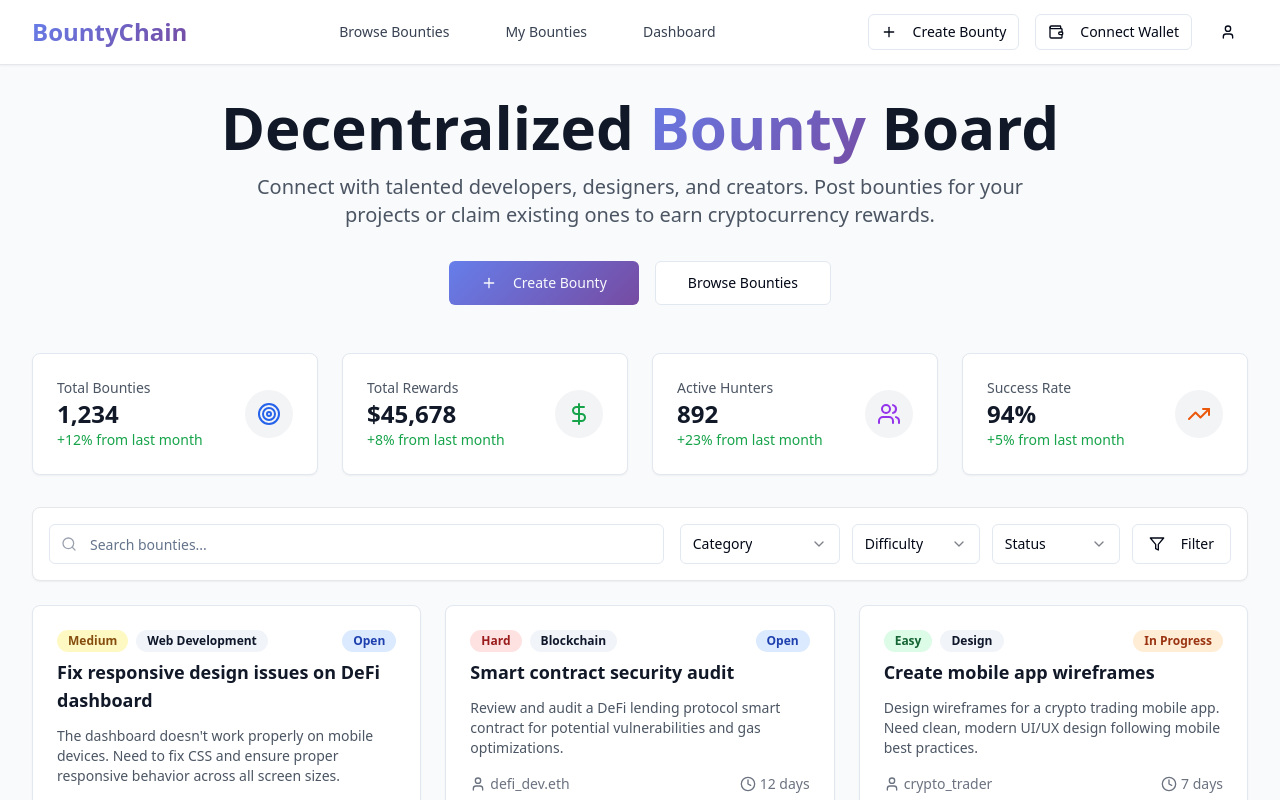
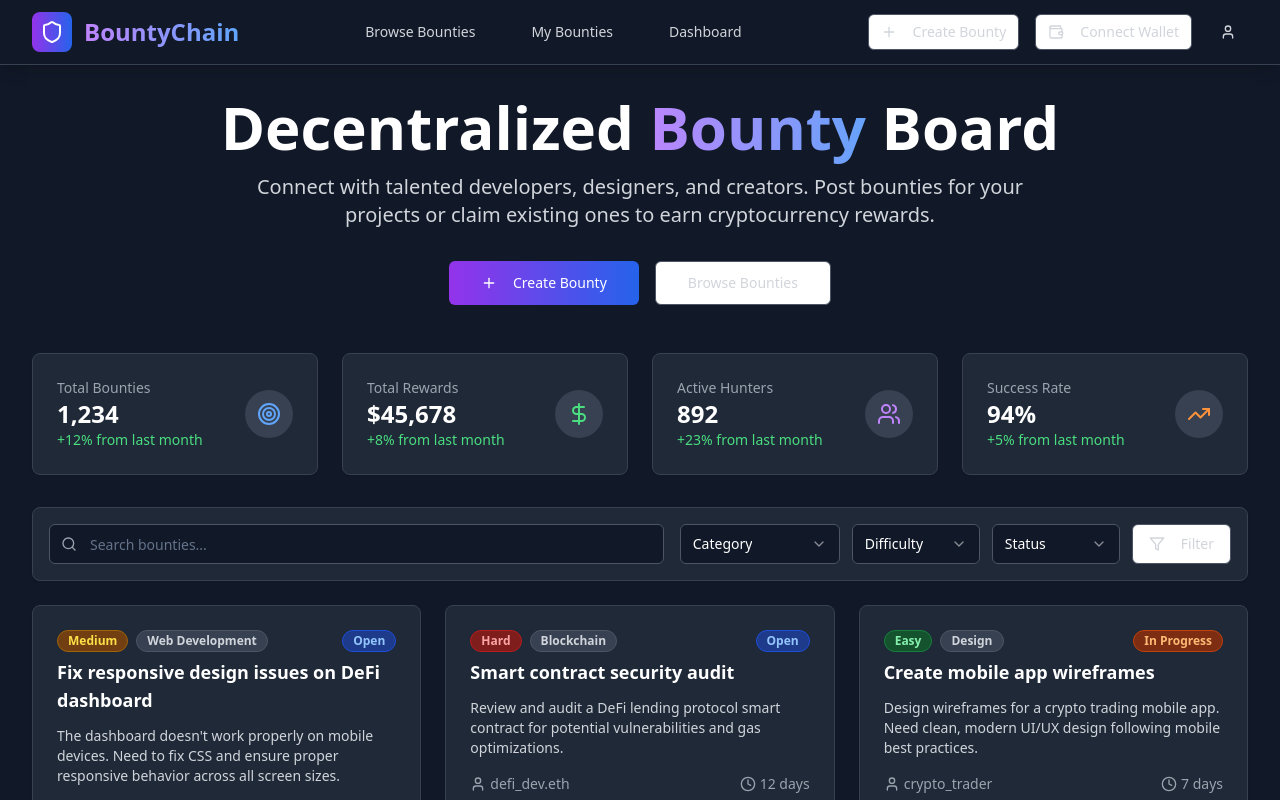
Before and after one commit to 56Samyak/quest-chain-board, a React (Vite) app: page / in a window 1280 px wide. Shown: the top 800 px of the page. Built offline with nearby package versions, Linux system fonts and the light colour scheme.

Commit message:
Fix: Button functionality and UI enhancements
- Ensure buttons function correctly.
- Implement dark color scheme for UI.
- Add logo to Bountychain.

```diff
--- a/src/components/BountyCard.tsx
+++ b/src/components/BountyCard.tsx
@@ -30,43 +30,43 @@ const BountyCard = ({
 }: BountyCardProps) => {
   const getDifficultyColor = (difficulty: string) => {
     switch (difficulty) {
-      case "Easy": return "bg-green-100 text-green-800";
-      case "Medium": return "bg-yellow-100 text-yellow-800";
-      case "Hard": return "bg-red-100 text-red-800";
-      default: return "bg-gray-100 text-gray-800";
+      case "Easy": return "bg-green-900 text-green-300 border-green-700";
+      case "Medium": return "bg-yellow-900 text-yellow-300 border-yellow-700";
+      case "Hard": return "bg-red-900 text-red-300 border-red-700";
+      default: return "bg-gray-800 text-gray-300 border-gray-700";
     }
   };
 
   const getStatusColor = (status: string) => {
     switch (status) {
-      case "Open": return "bg-blue-100 text-blue-800";
-      case "In Progress": return "bg-orange-100 text-orange-800";
-      case "Completed": return "bg-green-100 text-green-800";
-      default: return "bg-gray-100 text-gray-800";
+      case "Open": return "bg-blue-900 text-blue-300 border-blue-700";
+      case "In Progress": return "bg-orange-900 text-orange-300 border-orange-700";
+      case "Completed": return "bg-green-900 text-green-300 border-green-700";
+      default: return "bg-gray-800 text-gray-300 border-gray-700";
     }
   };
 
   return (
-    <Card className="hover:shadow-lg transition-all duration-300 hover:-translate-y-1 animate-fade-in">
+    <Card className="hover:shadow-xl transition-all duration-300 hover:-translate-y-1 animate-fade-in bg-gray-800 border-gray-700">
       <CardHeader className="pb-3">
         <div className="flex justify-between items-start">
           <div className="flex space-x-2">
             <Badge className={getDifficultyColor(difficulty)}>
               {difficulty}
             </Badge>
-            <Badge variant="secondary">{category}</Badge>
+            <Badge variant="secondary" className="bg-gray-700 text-gray-300 border-gray-600">{category}</Badge>
           </div>
           <Badge className={getStatusColor(status)}>
             {status}
           </Badge>
         </div>
-        <h3 className="text-lg font-semibold text-gray-900 line-clamp-2">{title}</h3>
+        <h3 className="text-lg font-semibold text-white line-clamp-2">{title}</h3>
       </CardHeader>
 
       <CardContent className="pb-4">
-        <p className="text-gray-600 text-sm mb-4 line-clamp-3">{description}</p>
+        <p className="text-gray-300 text-sm mb-4 line-clamp-3">{description}</p>
 
-        <div className="flex items-center justify-between text-sm text-gray-500">
+        <div className="flex items-center justify-between text-sm text-gray-400">
           <div className="flex items-center space-x-1">
             <User className="h-4 w-4" />
             <span>{poster}</span>
@@ -81,13 +81,13 @@ const BountyCard = ({
       <CardFooter className="pt-0">
         <div className="flex justify-between items-center w-full">
           <div className="flex items-center space-x-1">
-            <DollarSign className="h-5 w-5 text-green-600" />
-            <span className="text-xl font-bold text-green-600">{reward}</span>
-            <span className="text-sm text-gray-500">{currency}</span>
+            <DollarSign className="h-5 w-5 text-green-400" />
+            <span className="text-xl font-bold text-green-400">{reward}</span>
+            <span className="text-sm text-gray-400">{currency}</span>
           </div>
 
           <Button
-            className="bg-gradient-primary hover:opacity-90 transition-opacity"
+            className="bg-gradient-to-r from-purple-600 to-blue-600 hover:from-purple-700 hover:to-blue-700 text-white"
             disabled={status !== "Open"}
           >
             {status === "Open" ? "Claim Bounty" : "View Details"}
--- a/src/components/DashboardStats.tsx
+++ b/src/components/DashboardStats.tsx
@@ -9,43 +9,43 @@ const DashboardStats = () => {
       value: "1,234",
       change: "+12%",
       icon: Target,
-      color: "text-blue-600"
+      color: "text-blue-400"
     },
     {
       title: "Total Rewards",
       value: "$45,678",
       change: "+8%",
       icon: DollarSign,
-      color: "text-green-600"
+      color: "text-green-400"
     },
     {
       title: "Active Hunters",
       value: "892",
       change: "+23%",
       icon: Users,
-      color: "text-purple-600"
+      color: "text-purple-400"
     },
     {
       title: "Success Rate",
       value: "94%",
       change: "+5%",
       icon: TrendingUp,
-      color: "text-orange-600"
+      color: "text-orange-400"
     }
   ];
 
   return (
     <div className="grid grid-cols-1 md:grid-cols-2 lg:grid-cols-4 gap-6 mb-8">
       {stats.map((stat, index) => (
-        <Card key={index} className="hover:shadow-md transition-shadow">
+        <Card key={index} className="hover:shadow-lg transition-shadow bg-gray-800 border-gray-700">
           <CardContent className="p-6">
             <div className="flex items-center justify-between">
               <div>
-                <p className="text-sm font-medium text-gray-600">{stat.title}</p>
-                <p className="text-2xl font-bold text-gray-900">{stat.value}</p>
-                <p className="text-sm text-green-600">{stat.change} from last month</p>
+                <p className="text-sm font-medium text-gray-400">{stat.title}</p>
+                <p className="text-2xl font-bold text-white">{stat.value}</p>
+                <p className="text-sm text-green-400">{stat.change} from last month</p>
               </div>
-              <div className={`p-3 rounded-full bg-gray-100 ${stat.color}`}>
+              <div className={`p-3 rounded-full bg-gray-700 ${stat.color}`}>
                 <stat.icon className="h-6 w-6" />
               </div>
             </div>
--- a/src/components/FilterBar.tsx
+++ b/src/components/FilterBar.tsx
@@ -6,54 +6,54 @@ import { Search, Filter } from "lucide-react";
 
 const FilterBar = () => {
   return (
-    <div className="bg-white p-4 rounded-lg shadow-sm border border-gray-200 mb-6">
+    <div className="bg-gray-800 p-4 rounded-lg shadow-sm border border-gray-700 mb-6">
       <div className="flex flex-col lg:flex-row gap-4 items-center">
         <div className="relative flex-1">
           <Search className="absolute left-3 top-1/2 transform -translate-y-1/2 text-gray-400 h-4 w-4" />
           <Input
             placeholder="Search bounties..."
-            className="pl-10"
+            className="pl-10 bg-gray-900 border-gray-600 text-white placeholder-gray-400"
           />
         </div>
 
         <div className="flex gap-3">
           <Select>
-            <SelectTrigger className="w-40">
+            <SelectTrigger className="w-40 bg-gray-900 border-gray-600 text-white">
               <SelectValue placeholder="Category" />
             </SelectTrigger>
-            <SelectContent>
-              <SelectItem value="web-dev">Web Development</SelectItem>
-              <SelectItem value="mobile">Mobile App</SelectItem>
-              <SelectItem value="blockchain">Blockchain</SelectItem>
-              <SelectItem value="ai-ml">AI/ML</SelectItem>
-              <SelectItem value="design">Design</SelectItem>
-              <SelectItem value="security">Security</SelectItem>
+            <SelectContent className="bg-gray-900 border-gray-600">
+              <SelectItem value="web-dev" className="text-white">Web Development</SelectItem>
+              <SelectItem value="mobile" className="text-white">Mobile App</SelectItem>
+              <SelectItem value="blockchain" className="text-white">Blockchain</SelectItem>
+              <SelectItem value="ai-ml" className="text-white">AI/ML</SelectItem>
+              <SelectItem value="design" className="text-white">Design</SelectItem>
+              <SelectItem value="security" className="text-white">Security</SelectItem>
             </SelectContent>
           </Select>
 
           <Select>
-            <SelectTrigger className="w-32">
+            <SelectTrigger className="w-32 bg-gray-900 border-gray-600 text-white">
               <SelectValue placeholder="Difficulty" />
             </SelectTrigger>
-            <SelectContent>
-              <SelectItem value="easy">Easy</SelectItem>
-              <SelectItem value="medium">Medium</SelectItem>
-              <SelectItem value="hard">Hard</SelectItem>
+            <SelectContent className="bg-gray-900 border-gray-600">
+              <SelectItem value="easy" className="text-white">Easy</SelectItem>
+              <SelectItem value="medium" className="text-white">Medium</SelectItem>
+              <SelectItem value="hard" className="text-white">Hard</SelectItem>
             </SelectContent>
           </Select>
 
           <Select>
-            <SelectTrigger className="w-32">
+            <SelectTrigger className="w-32 bg-gray-900 border-gray-600 text-white">
               <SelectValue placeholder="Status" />
             </SelectTrigger>
-            <SelectContent>
-              <SelectItem value="open">Open</SelectItem>
-              <SelectItem value="progress">In Progress</SelectItem>
-              <SelectItem value="completed">Completed</SelectItem>
+            <SelectContent className="bg-gray-900 border-gray-600">
+              <SelectItem value="open" className="text-white">Open</SelectItem>
+              <SelectItem value="progress" className="text-white">In Progress</SelectItem>
+              <SelectItem value="completed" className="text-white">Completed</SelectItem>
             </SelectContent>
           </Select>
 
-          <Button variant="outline" size="default">
+          <Button variant="outline" size="default" className="border-gray-600 text-gray-300 hover:bg-gray-700">
             <Filter className="h-4 w-4 mr-2" />
             Filter
           </Button>
--- a/src/components/Header.tsx
+++ b/src/components/Header.tsx
@@ -1,44 +1,47 @@
 
 import { Button } from "@/components/ui/button";
-import { Wallet, Plus, User } from "lucide-react";
+import { Wallet, Plus, User, Shield } from "lucide-react";
 
 const Header = () => {
   return (
-    <header className="bg-white border-b border-gray-200 shadow-sm">
+    <header className="bg-gray-900 border-b border-gray-700 shadow-lg">
       <div className="max-w-7xl mx-auto px-4 sm:px-6 lg:px-8">
         <div className="flex justify-between items-center h-16">
           <div className="flex items-center">
-            <div className="flex-shrink-0">
-              <h1 className="text-2xl font-bold bg-gradient-primary bg-clip-text text-transparent">
+            <div className="flex-shrink-0 flex items-center space-x-3">
+              <div className="p-2 bg-gradient-to-r from-purple-600 to-blue-600 rounded-lg">
+                <Shield className="h-6 w-6 text-white" />
+              </div>
+              <h1 className="text-2xl font-bold bg-gradient-to-r from-purple-400 to-blue-400 bg-clip-text text-transparent">
                 BountyChain
               </h1>
             </div>
           </div>
 
           <nav className="hidden md:flex space-x-8">
-            <a href="#" className="text-gray-700 hover:text-purple-600 px-3 py-2 rounded-md text-sm font-medium transition-colors">
+            <a href="#" className="text-gray-300 hover:text-purple-400 px-3 py-2 rounded-md text-sm font-medium transition-colors">
               Browse Bounties
             </a>
-            <a href="#" className="text-gray-700 hover:text-purple-600 px-3 py-2 rounded-md text-sm font-medium transition-colors">
+            <a href="#" className="text-gray-300 hover:text-purple-400 px-3 py-2 rounded-md text-sm font-medium transition-colors">
               My Bounties
             </a>
-            <a href="#" className="text-gray-700 hover:text-purple-600 px-3 py-2 rounded-md text-sm font-medium transition-colors">
+            <a href="#" className="text-gray-300 hover:text-purple-400 px-3 py-2 rounded-md text-sm font-medium transition-colors">
               Dashboard
             </a>
           </nav>
 
           <div className="flex items-center space-x-4">
-            <Button variant="outline" size="sm" className="flex items-center space-x-2">
+            <Button variant="outline" size="sm" className="flex items-center space-x-2 border-gray-600 text-gray-300 hover:bg-gray-800">
               <Plus className="h-4 w-4" />
               <span>Create Bounty</span>
             </Button>
 
-            <Button variant="outline" size="sm" className="flex items-center space-x-2">
+            <Button variant="outline" size="sm" className="flex items-center space-x-2 border-gray-600 text-gray-300 hover:bg-gray-800">
               <Wallet className="h-4 w-4" />
               <span>Connect Wallet</span>
             </Button>
 
-            <Button variant="ghost" size="sm">
+            <Button variant="ghost" size="sm" className="text-gray-300 hover:bg-gray-800">
               <User className="h-5 w-5" />
             </Button>
           </div>
--- a/src/pages/Index.tsx
+++ b/src/pages/Index.tsx
@@ -89,14 +89,14 @@ const Index = () => {
 
   if (showCreateForm) {
     return (
-      <div className="min-h-screen bg-gray-50">
+      <div className="min-h-screen bg-gray-900">
         <Header />
         <div className="max-w-7xl mx-auto px-4 sm:px-6 lg:px-8 py-8">
           <div className="mb-6">
             <Button
               variant="outline"
               onClick={() => setShowCreateForm(false)}
-              className="mb-4"
+              className="mb-4 border-gray-600 text-gray-300 hover:bg-gray-800"
             >
               ← Back to Dashboard
             </Button>
@@ -108,30 +108,30 @@ const Index = () => {
   }
 
   return (
-    <div className="min-h-screen bg-gray-50">
+    <div className="min-h-screen bg-gray-900">
       <Header />
 
       <main className="max-w-7xl mx-auto px-4 sm:px-6 lg:px-8 py-8">
         {/* Hero Section */}
         <div className="text-center mb-12">
-          <h1 className="text-4xl md:text-6xl font-bold text-gray-900 mb-4">
+          <h1 className="text-4xl md:text-6xl font-bold text-white mb-4">
             Decentralized
-            <span className="bg-gradient-primary bg-clip-text text-transparent"> Bounty </span>
+            <span className="bg-gradient-to-r from-purple-400 to-blue-400 bg-clip-text text-transparent"> Bounty </span>
             Board
           </h1>
-          <p className="text-xl text-gray-600 mb-8 max-w-3xl mx-auto">
+          <p className="text-xl text-gray-300 mb-8 max-w-3xl mx-auto">
             Connect with talented developers, designers, and creators. Post bounties for your projects or claim existing ones to earn cryptocurrency rewards.
           </p>
           <div className="flex justify-center space-x-4">
             <Button
               size="lg"
-              className="bg-gradient-primary hover:opacity-90 transition-opacity"
+              className="bg-gradient-to-r from-purple-600 to-blue-600 hover:from-purple-700 hover:to-blue-700 text-white"
               onClick={() => setShowCreateForm(true)}
             >
               <Plus className="h-5 w-5 mr-2" />
               Create Bounty
             </Button>
-            <Button size="lg" variant="outline">
+            <Button size="lg" variant="outline" className="border-gray-600 text-gray-300 hover:bg-gray-800">
               Browse Bounties
             </Button>
           </div>
@@ -152,7 +152,7 @@ const Index = () => {
 
         {/* Load More Button */}
         <div className="text-center mt-12">
-          <Button variant="outline" size="lg">
+          <Button variant="outline" size="lg" className="border-gray-600 text-gray-300 hover:bg-gray-800">
             Load More Bounties
           </Button>
         </div>
```
Also changed, not shown: src/components/CreateBountyForm.tsx (+77 -40 lines).
